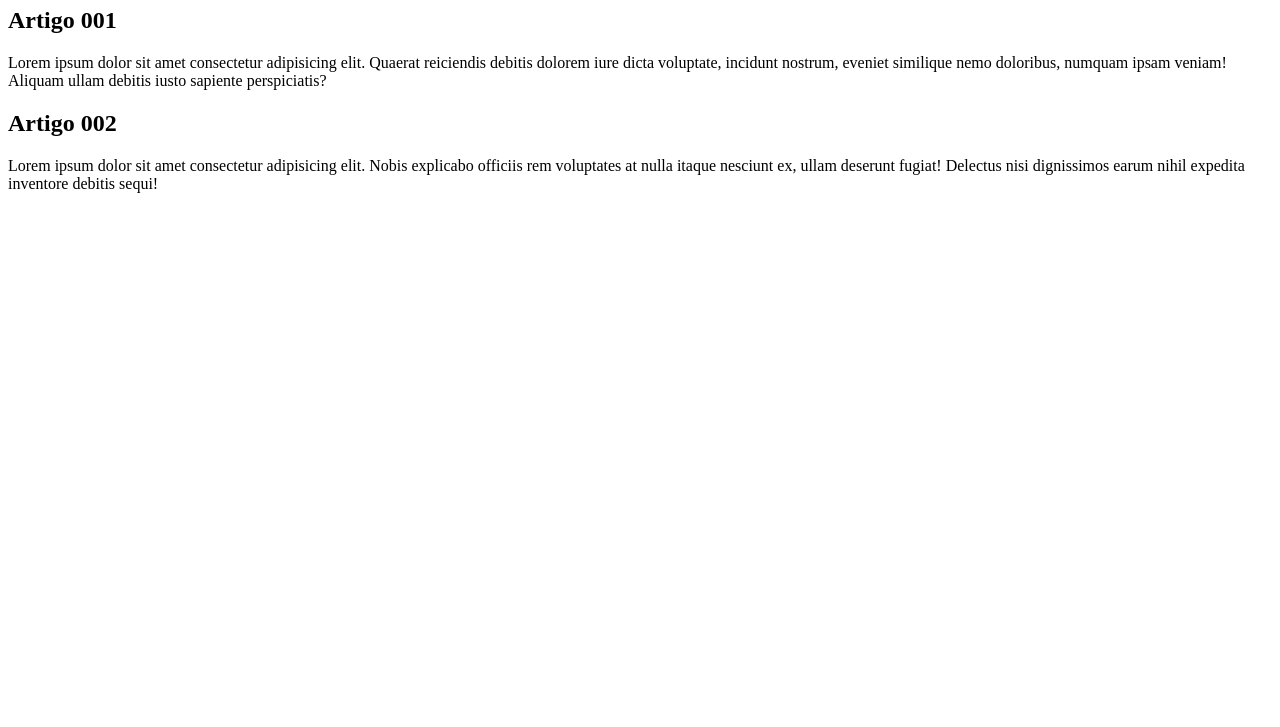
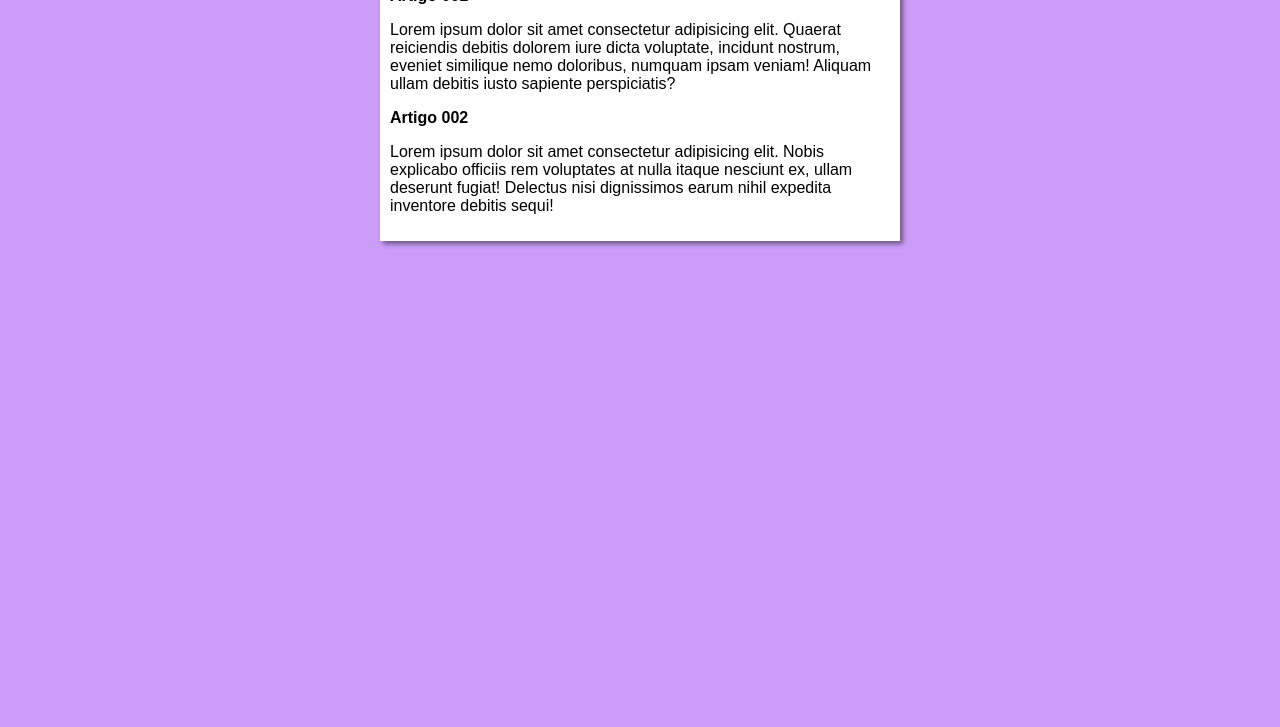
Before and after one commit to GuilhermeDev98/studingBranches, a plain HTML site: page index.html in a window 1280 px wide. Shown: the part 73-800 px from the top of the page. Drawn offline with Linux system fonts and the light colour scheme.

Commit message:
add style.css

```diff
--- /dev/null
+++ b/css/style.css
@@ -0,0 +1,16 @@
+*{
+    font-family: Arial, Helvetica, sans-serif;
+    font-size: 16px;
+}
+
+body {
+    background-color: rgb(204, 157, 248);
+}
+
+main{
+    background-color: #fff;
+    width: 500px;
+    margin: auto;
+    padding: 10px;
+    box-shadow: 3px 3px 5px rgba(0, 0, 0, 0.473);
+}
--- a/index.html
+++ b/index.html
@@ -4,6 +4,7 @@
     <meta charset="UTF-8">
     <meta name="viewport" content="width=device-width, initial-scale=1.0">
     <title>Aprendendo sobre Branches</title>
+    <link rel="stylesheet" href="css/style.css">
 </head>
 <body>
     <main>
```
